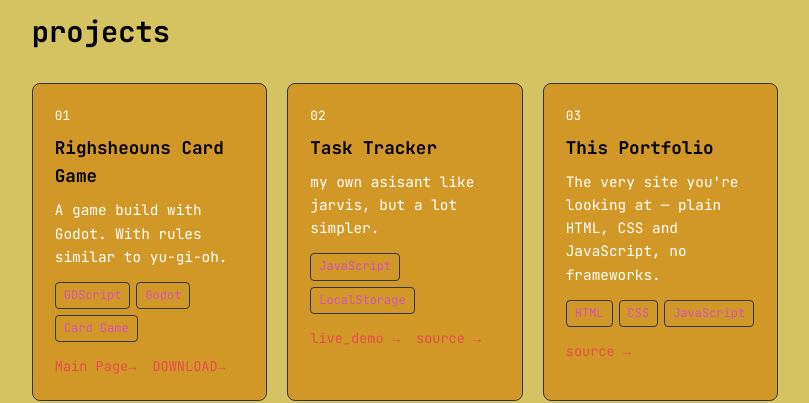
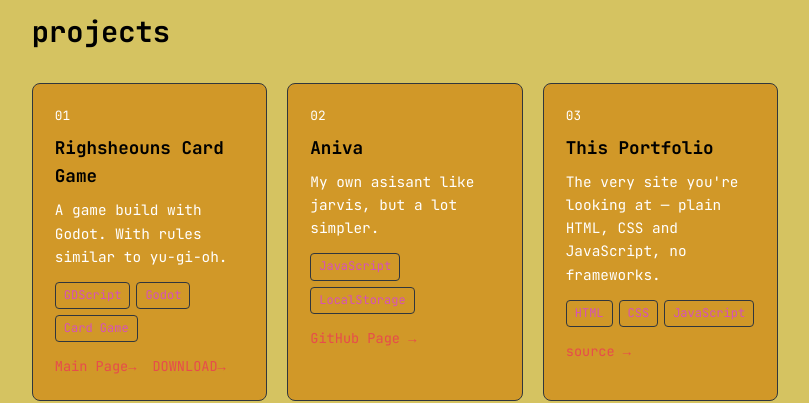
Before and after one commit to rgrjm/ToYoWare, a plain HTML site: page index.html in a window 1280 px wide. Shown: the part 1123-1526 px from the top of the page, without its empty margins (235-1044 px from the left). Drawn offline with Linux system fonts and the light colour scheme.

Commit message:
Update card title and description in index.html

```diff
--- a/index.html
+++ b/index.html
@@ -118,16 +118,15 @@
 
       <article class="card">
         <p class="card__index">02</p>
-        <h3 class="card__title">Task Tracker</h3>
+        <h3 class="card__title">Aniva</h3>
         <p class="card__desc">
-          my own asisant like jarvis, but a lot simpler.
+          My own asisant like jarvis, but a lot simpler.
         </p>
         <div class="card__tags">
           <span>JavaScript</span><span>LocalStorage</span>
         </div>
         <div class="card__links">
-          <a href="#">live_demo →</a>
-          <a href="#">source →</a>
+          <a href="https://github.com/rgrjm/Aniva/tree/main">GitHub Page →</a>
         </div>
       </article>
 
```
